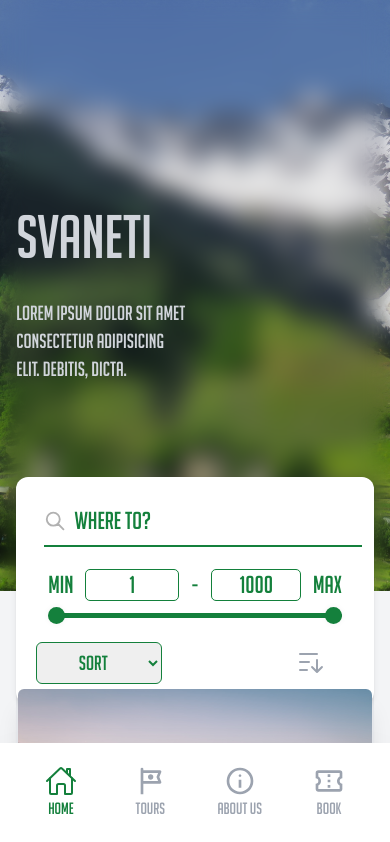
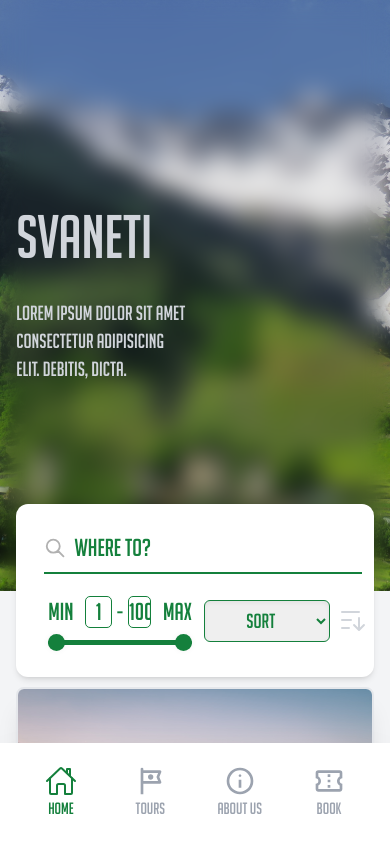
Before and after one commit to ajikia15/TravelAgency, a SvelteKit app: page / in a window 390 px wide. Shown: the top 842 px of the page. Built offline with nearby package versions, Linux system fonts and the light colour scheme.

Commit message:
Fix For Mobile

```diff
--- a/src/components/Navigation.svelte
+++ b/src/components/Navigation.svelte
@@ -39,7 +39,7 @@
 			<li class="group relative flex flex-row items-center">
 				<button
 					type="button"
-					class="rounded-lg  border-2 border-moss-500 bg-transparent p-2 px-5 tracking-wide text-moss-500 shadow-lg transition-all focus:outline-none focus:ring focus:ring-moss-400 group-hover:bg-moss-500 group-hover:text-white group-hover:shadow-md  group-hover:focus:ring-moss-500 hover:text-moss-100">
+					class="rounded-lg bg-white border-2 border-moss-500 bg-transparent p-2 px-5 tracking-wide text-moss-500 shadow-lg transition-all focus:outline-none focus:ring focus:ring-moss-400 group-hover:bg-moss-500 group-hover:text-white group-hover:shadow-md  group-hover:focus:ring-moss-500 hover:text-moss-100">
 					<p>Book</p>
 				</button>
 				<div class="popPhone">
--- a/src/components/Sort.svelte
+++ b/src/components/Sort.svelte
@@ -5,12 +5,12 @@
 <div class="relative">
 	<select
 		bind:value={sort}
-		class="rounded-md border py-2 mr-6 text-center text-xl border-moss-500 text-moss-500 outline-none focus-within:border-moss-500">
+		class="rounded-md border py-2 mr-6 text-center text-xl shadow-inner border-moss-500 text-moss-500 outline-none focus-within:border-moss-500">
 		<option value={0}>Sort</option>
 		<option value={1}>Price Descending</option>
 		<option value={2}>Price Ascending</option>
 	</select>
-	<div class=" pointer-events-none absolute -right-5 top-1 h-full w-1/4 text-gray-400">
+	<div class="pointer-events-none absolute -right-5 top-1 h-full w-1/4 text-gray-300">
 		<svg xmlns="http://www.w3.org/2000/svg" width="32" height="32" viewBox="0 0 256 256"
 			><path
 				fill="currentColor"
--- a/src/routes/+page.svelte
+++ b/src/routes/+page.svelte
@@ -24,10 +24,14 @@
 <Hero />
 <div class=" relative mb-24 grid w-full place-items-center md:mb-20">
 	<div
-		class="-top-15 absolute grid w-11/12 transform grid-cols-1 flex-row items-center gap-3 rounded-xl bg-white p-5 text-2xl shadow-md transition duration-500 after:absolute after:left-0 after:-top-[1px] after:h-2 after:w-full after:rounded-t-xl hover:scale-105 hover:shadow-lg md:grid-cols-[3fr_2fr_1fr] lg:w-3/5">
-		<Search bind:searchQuery />
-		<Range bind:curMin bind:curMax />
-		<Sort />
+		class="-top-15 absolute grid w-11/12 transform grid-cols-1 flex-row items-center gap-3 rounded-xl bg-white p-5 text-2xl shadow-md transition duration-500 after:absolute after:left-0 after:-top-[1px] after:h-2 after:w-full after:rounded-t-xl hover:scale-105 hover:shadow-lg md:grid-cols-[1fr_1fr] lg:w-3/5">
+		<div>
+			<Search bind:searchQuery />
+		</div>
+		<div class="flex flex-row items-center">
+			<Range bind:curMin bind:curMax />
+			<Sort />
+		</div>
 	</div>
 </div>
 <section class="grid min-h-[max] w-full place-items-center sm:grid-cols-[3fr_1fr]">
```
